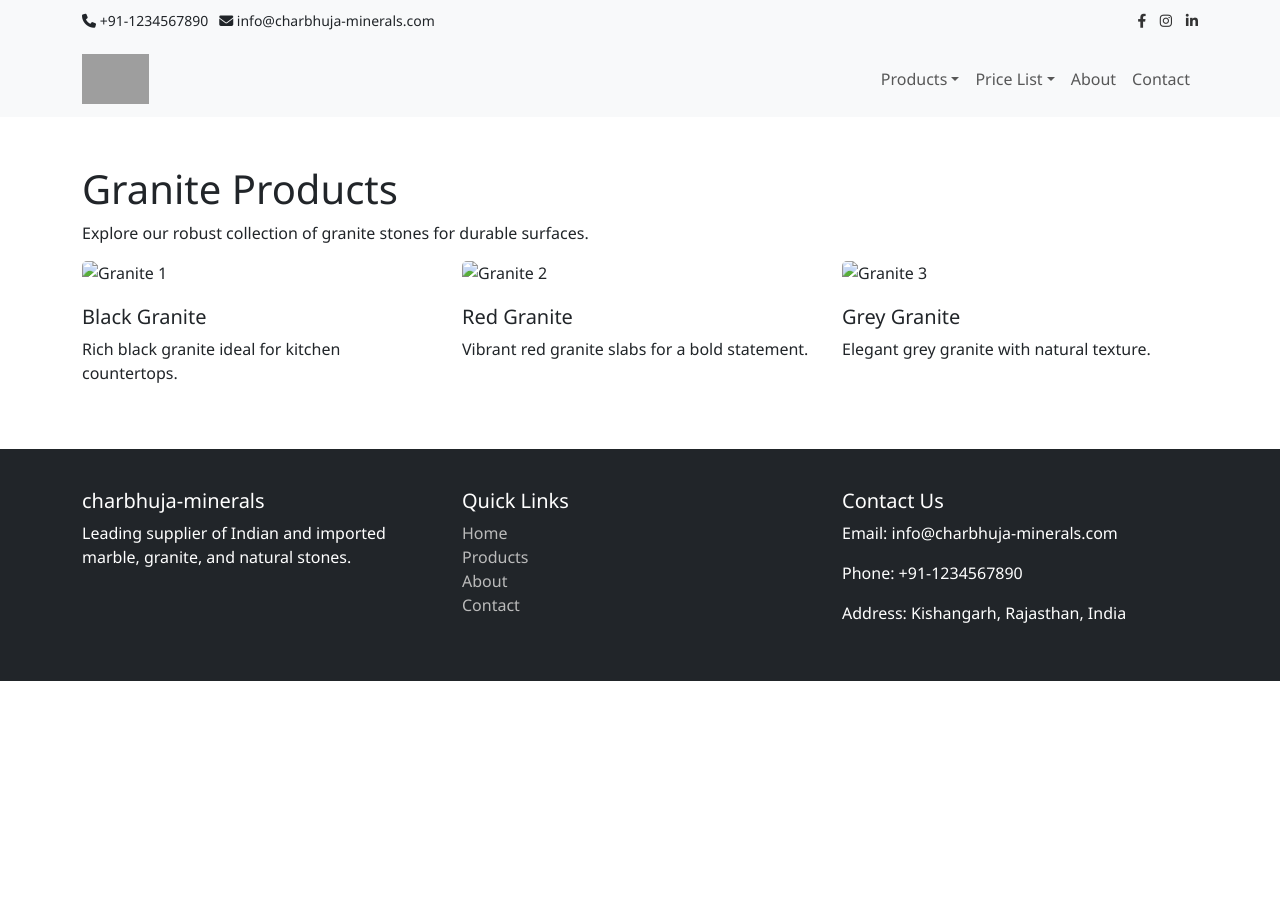
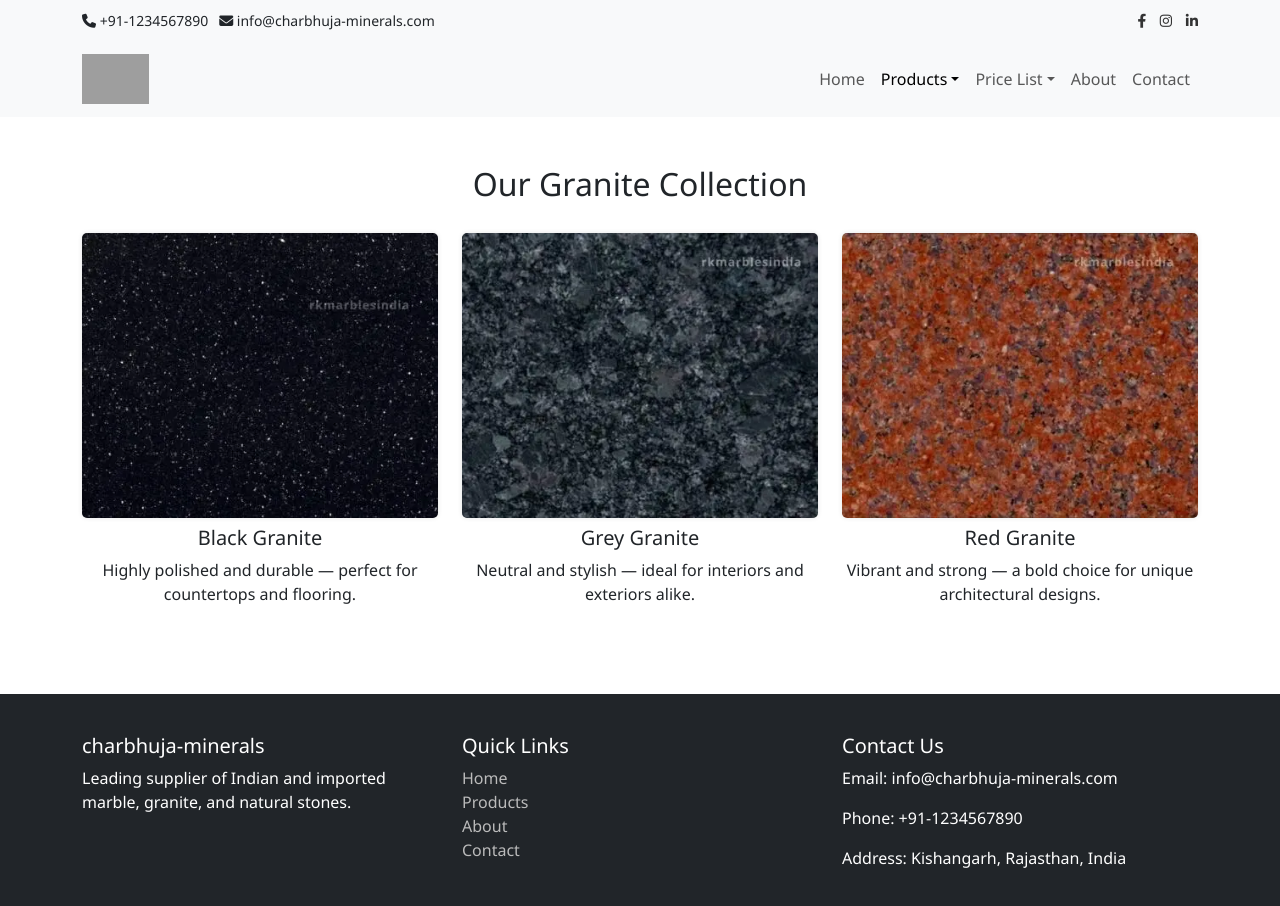
Before and after one commit to IAmVijayRajpurohit/charbhuja-minerals, a plain HTML site: page pages/granite.html in a window 1280 px wide. Before the commit the page ends 800 px from the top, so only its background shows below. Drawn offline with nearby package versions, Linux system fonts and the light colour scheme; grey boxes are pictures that could not be loaded.

Commit message:
add granite

```diff
--- a/pages/granite.html
+++ b/pages/granite.html
@@ -2,10 +2,11 @@
 <html lang="en">
 <head>
   <meta charset="UTF-8" />
-  <meta name="viewport" content="width=device-width, initial-scale=1" />
-  <title>charbhuja-minerals - Granite</title>
+  <meta name="viewport" content="width=device-width, initial-scale=1.0"/>
+  <title>Granite - charbhuja-minerals</title>
+  <link rel="icon" href="../img/cm.jpg" type="image/jpeg" />
   <link href="https://cdn.jsdelivr.net/npm/bootstrap@5.3.0/dist/css/bootstrap.min.css" rel="stylesheet" />
-  <link rel="stylesheet" href="https://cdnjs.cloudflare.com/ajax/libs/font-awesome/6.4.0/css/all.min.css" />
+  <link rel="stylesheet" href="https://cdnjs.cloudflare.com/ajax/libs/font-awesome/6.4.0/css/all.min.css">
   <style>
     body {
       font-family: 'Segoe UI', Tahoma, Geneva, Verdana, sans-serif;
@@ -22,10 +23,13 @@
     .navbar-brand img {
       height: 50px;
     }
-    .product-image {
+    .granite-section img {
       max-width: 100%;
       border-radius: 5px;
-      margin-bottom: 20px;
+      box-shadow: 0 0 5px rgba(0, 0, 0, 0.1);
+    }
+    .granite-section h2 {
+      margin-bottom: 30px;
     }
     .footer {
       background-color: #212529;
@@ -61,26 +65,22 @@
   <!-- Navigation Bar -->
   <nav class="navbar navbar-expand-lg navbar-light bg-light sticky-top">
     <div class="container">
-      <a class="navbar-brand" href="../index.html">
-        <img src="https://upload.wikimedia.org/wikipedia/commons/thumb/4/49/Placeholder_logo.png/200px-Placeholder_logo.png" alt="charbhuja-minerals" />
-      </a>
+      <a class="navbar-brand" href="../index.html"><img src="https://upload.wikimedia.org/wikipedia/commons/thumb/4/49/Placeholder_logo.png/200px-Placeholder_logo.png" alt="charbhuja-minerals"></a>
       <button class="navbar-toggler" type="button" data-bs-toggle="collapse" data-bs-target="#navbarNav">
         <span class="navbar-toggler-icon"></span>
       </button>
       <div class="collapse navbar-collapse" id="navbarNav">
         <ul class="navbar-nav ms-auto">
-
-          <!-- Products Dropdown -->
+          <li class="nav-item"><a class="nav-link" href="../index.html">Home</a></li>
           <li class="nav-item dropdown">
-            <a class="nav-link dropdown-toggle" href="#" role="button" data-bs-toggle="dropdown">Products</a>
+            <a class="nav-link dropdown-toggle active" href="#" role="button" data-bs-toggle="dropdown">Products</a>
             <ul class="dropdown-menu">
               <li><a class="dropdown-item" href="marble.html">Marble</a></li>
-              <li><a class="dropdown-item" href="granite.html">Granite</a></li>
+              <li><a class="dropdown-item active" href="granite.html">Granite</a></li>
               <li><a class="dropdown-item" href="sandstone.html">Sandstone</a></li>
+              <li><a class="dropdown-item" href="all-products.html">All Products</a></li>
             </ul>
           </li>
-
-          <!-- Price List Dropdown -->
           <li class="nav-item dropdown">
             <a class="nav-link dropdown-toggle" href="#" role="button" data-bs-toggle="dropdown">Price List</a>
             <ul class="dropdown-menu">
@@ -89,7 +89,6 @@
               <li><a class="dropdown-item" href="price-list-sandstone.html">Sandstone Price List</a></li>
             </ul>
           </li>
-
           <li class="nav-item"><a class="nav-link" href="about.html">About</a></li>
           <li class="nav-item"><a class="nav-link" href="contact.html">Contact</a></li>
         </ul>
@@ -97,25 +96,26 @@
     </div>
   </nav>
 
-  <!-- Granite Content -->
-  <section class="container my-5">
-    <h1>Granite Products</h1>
-    <p>Explore our robust collection of granite stones for durable surfaces.</p>
-    <div class="row">
-      <div class="col-md-4">
-        <img src="pages/black_granite.jpg" alt="Granite 1" class="product-image" />
-        <h5>Black Granite</h5>
-        <p>Rich black granite ideal for kitchen countertops.</p>
-      </div>
-      <div class="col-md-4">
-        <img src="pages/red_granite.jpg" alt="Granite 2" class="product-image" />
-        <h5>Red Granite</h5>
-        <p>Vibrant red granite slabs for a bold statement.</p>
-      </div>
-      <div class="col-md-4">
-        <img src="pages/grey_granite.jpg" alt="Granite 3" class="product-image" />
-        <h5>Grey Granite</h5>
-        <p>Elegant grey granite with natural texture.</p>
+  <!-- Granite Section -->
+  <section class="granite-section py-5">
+    <div class="container">
+      <h2 class="text-center">Our Granite Collection</h2>
+      <div class="row text-center">
+        <div class="col-md-4 mb-4">
+          <img src="../img/black_granite.jpg" alt="Black Granite" class="img-fluid">
+          <h5 class="mt-2">Black Granite</h5>
+          <p>Highly polished and durable — perfect for countertops and flooring.</p>
+        </div>
+        <div class="col-md-4 mb-4">
+          <img src="../img/grey_granite.jpg" alt="Grey Granite" class="img-fluid">
+          <h5 class="mt-2">Grey Granite</h5>
+          <p>Neutral and stylish — ideal for interiors and exteriors alike.</p>
+        </div>
+        <div class="col-md-4 mb-4">
+          <img src="../img/red_granite.jpg" alt="Red Granite" class="img-fluid">
+          <h5 class="mt-2">Red Granite</h5>
+          <p>Vibrant and strong — a bold choice for unique architectural designs.</p>
+        </div>
       </div>
     </div>
   </section>
@@ -132,7 +132,7 @@
           <h5>Quick Links</h5>
           <ul class="list-unstyled">
             <li><a href="../index.html">Home</a></li>
-            <li><a href="granite.html">Products</a></li>
+            <li><a href="marble.html">Products</a></li>
             <li><a href="about.html">About</a></li>
             <li><a href="contact.html">Contact</a></li>
           </ul>
```
